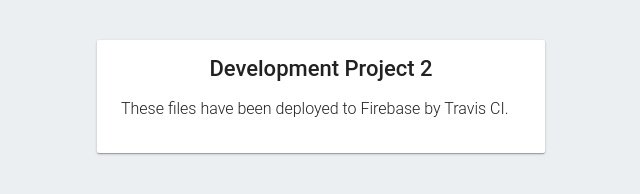
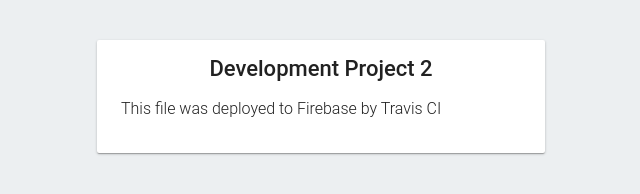
Before and after one commit to boyds/dp2-app, a plain HTML site: page public/index.html in a window 1280 px wide. Shown: the full height of the page, 319-959 px from the left. Drawn offline with Linux system fonts and the light colour scheme.

Commit message:
Changed welcome message on index page

```diff
--- a/public/index.html
+++ b/public/index.html
@@ -60,7 +60,7 @@
   <body>
     <div id="message">
       <h1>Development Project 2</h1>
-      <p>These files have been deployed to Firebase by Travis CI.</p>
+      <p>This file was deployed to Firebase by Travis CI</p>
     </div>
   </body>
 </html>
```
